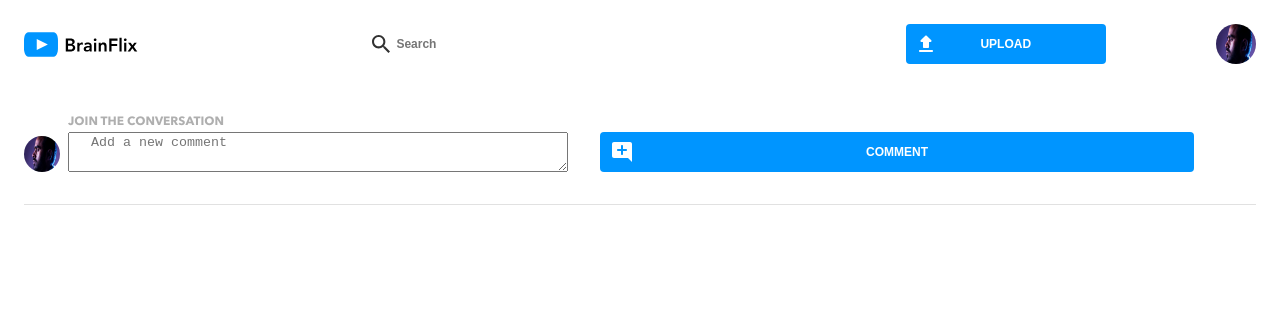
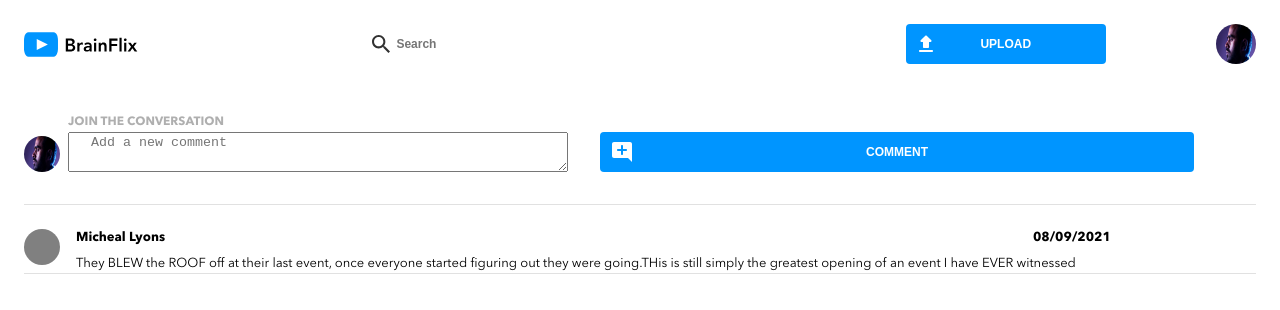
Before and after one commit to Keegs12/keegan-bond-brainflix, a React (Create React App) app: page / in a window 1280 px wide. Shown: the top 310 px of the page. Built offline with nearby package versions, Linux system fonts and the light colour scheme.

Commit message:
very basic comment structure, now realized how im going to implement each component, will have to revisit, but general styling and placement of information is there

```diff
--- a/src/App.js
+++ b/src/App.js
@@ -1,12 +1,15 @@
 import "./App.scss";
+
 import Header from "./components/Header/Header";
 import Form from "./components/Form/Form";
+import Comments from "./components/Comments/comments";
 
 function App() {
     return (
         <>
             <Header />
             <Form />
+            <Comments />
         </>
     );
 }
--- /dev/null
+++ b/src/components/Comments/Comments.scss
@@ -0,0 +1,35 @@
+@use "../../styles/partials/colors";
+@use "../../styles/partials/fonts";
+@use "../../styles/partials/responsive";
+@use "../../styles/partials/sizing";
+
+.comments-container {
+    display: flex;
+    &__avatar {
+        background-color: grey;
+        border-radius: 50%;
+        height: 36px;
+        width: 36px;
+        margin-right: 1rem;
+    }
+    &__content {
+        width: 84%;
+    }
+    &__name-date {
+        display: flex;
+        justify-content: space-between;
+        align-items: center;
+    }
+    &__name {
+        @include sizing.subheader;
+        margin: 0 0 0.5rem 0;
+    }
+    &__date {
+        @include sizing.subheader;
+        margin: 0 0 0.5rem 0;
+    }
+    &__paragraph {
+        @include sizing.body-copy;
+        margin: 0;
+    }
+}
--- /dev/null
+++ b/src/components/Comments/comments.js
@@ -0,0 +1,30 @@
+import React from "react";
+import "./Comments.scss";
+// import activeVideoInfo from "./data/video-details.json";
+// import videoInfo from "./data/videos.json";
+
+function Comments(props) {
+    return (
+        <section className="comments">
+            <div className="comments-container">
+                <div className="comments-container__avatar"></div>
+                <div className="comments-container__content">
+                    <div className="comments-container__name-date">
+                        <h3 className="comments-container__name">
+                            Micheal Lyons
+                        </h3>
+                        <p className="comments-container__date">08/09/2021</p>
+                    </div>
+                    <p className="comments-container__paragraph">
+                        They BLEW the ROOF off at their last event, once
+                        everyone started figuring out they were going.THis is
+                        still simply the greatest opening of an event I have
+                        EVER witnessed
+                    </p>
+                </div>
+            </div>
+        </section>
+    );
+}
+
+export default Comments;
```
